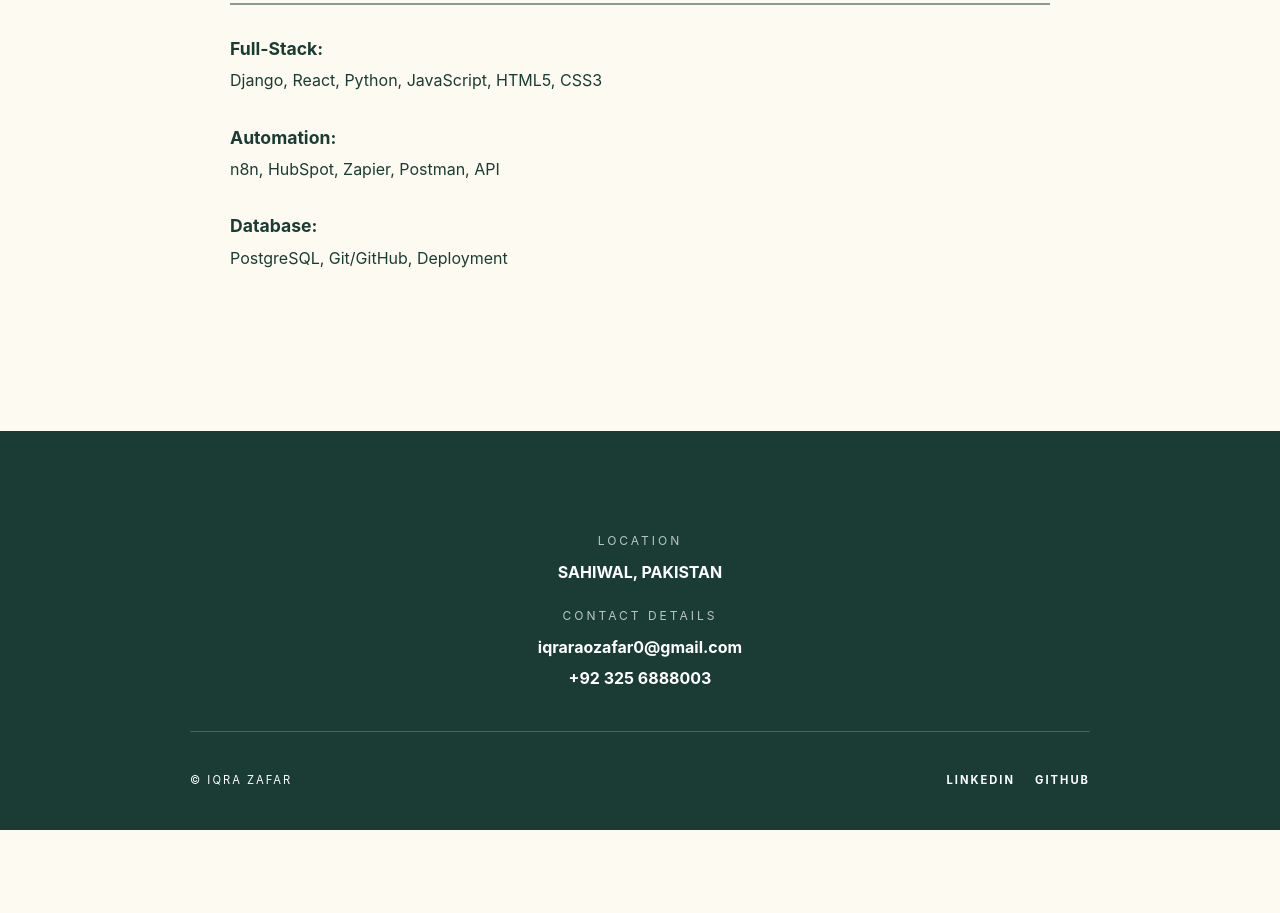
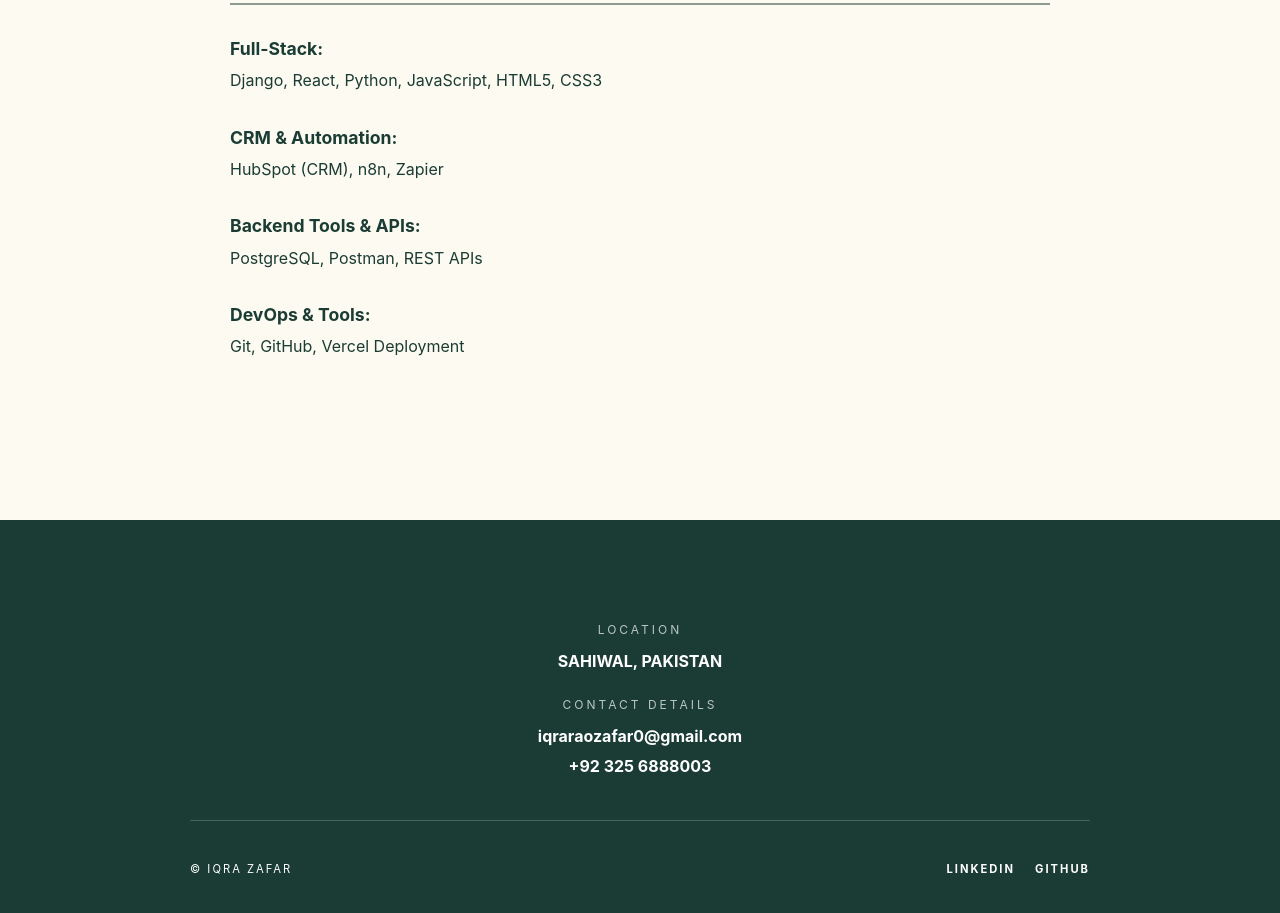
Before and after one commit to Iqrazafar0/my-portfolio, a Next.js app: page / in a window 1280 px wide. Shown: the part 2860-3773 px from the top of the page. Before the commit the page ends 3690 px from the top, so only its background shows below. Built offline with nearby package versions, Linux system fonts and the light colour scheme.

Commit message:
Refactor: Updated skills categorization for better technical accuracy

```diff
--- a/app/page.tsx
+++ b/app/page.tsx
@@ -3,8 +3,9 @@
 export default function Home() {
   const mySkills = [
     { category: "Full-Stack", items: "Django, React, Python, JavaScript, HTML5, CSS3" },
-    { category: "Automation", items: "n8n, HubSpot, Zapier, Postman, API" },
-    { category: "Database", items: "PostgreSQL, Git/GitHub, Deployment" }
+    { category: "CRM & Automation", items: "HubSpot (CRM), n8n, Zapier" },
+    { category: "Backend Tools & APIs", items: "PostgreSQL, Postman, REST APIs" },
+    { category: "DevOps & Tools", items: "Git, GitHub, Vercel Deployment" }
   ];
 
   const myProjects = [
```
